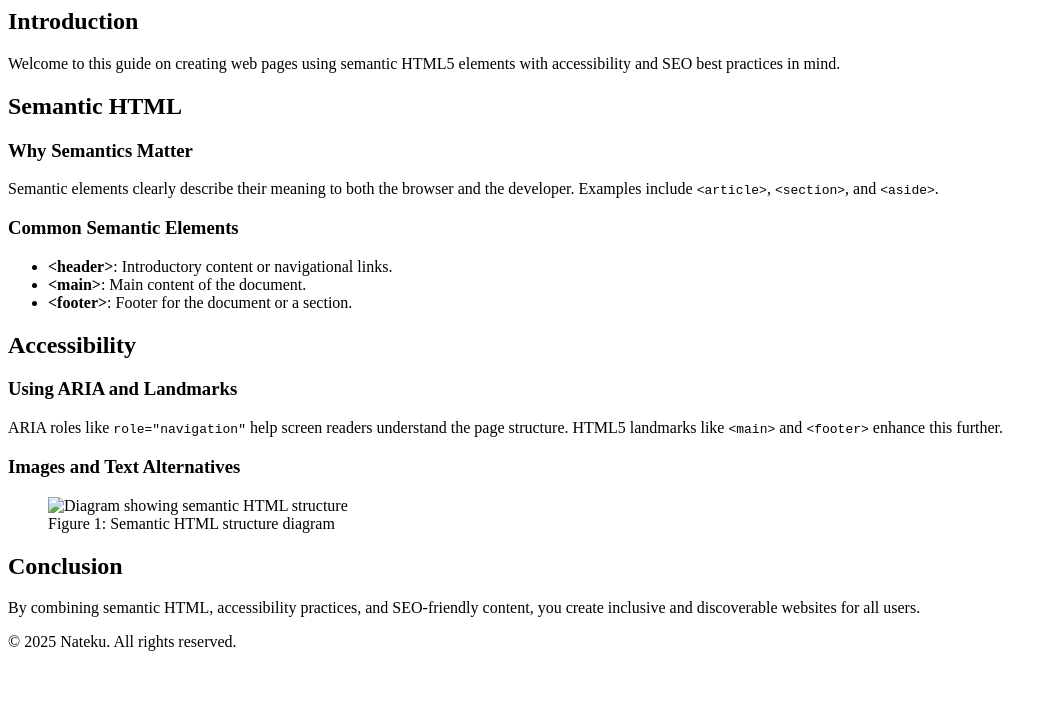
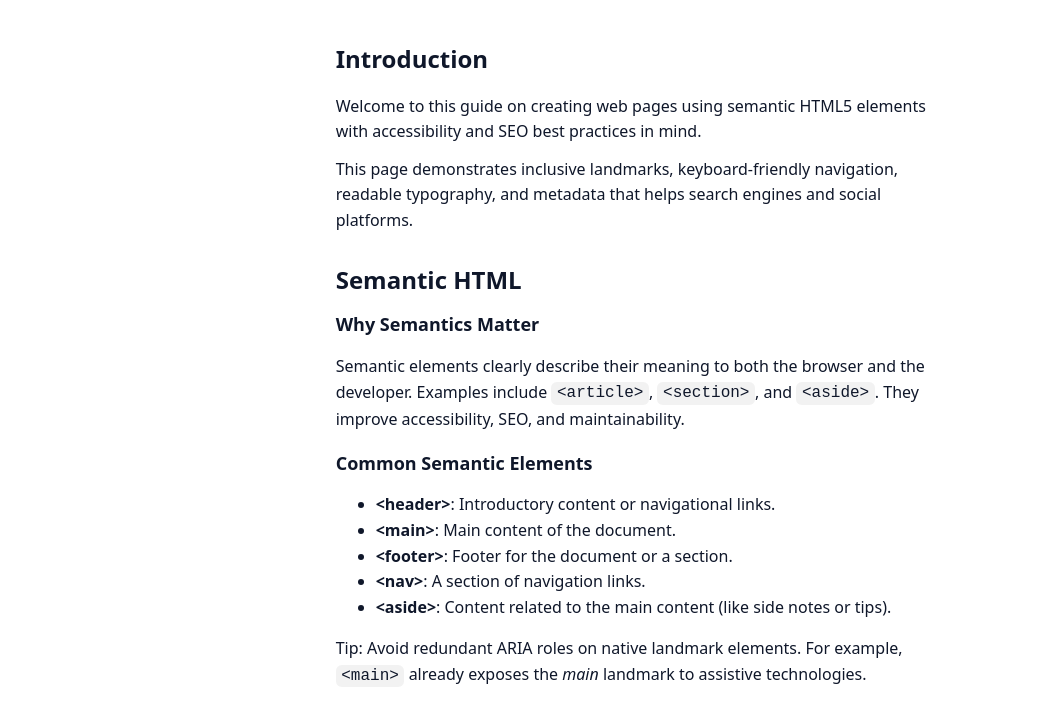
Before and after one commit to Fancy-nateku/joel, a plain HTML site: page web developmennt/assignment 1.1/index.html in a window 1280 px wide. Shown: the part 164-883 px from the top of the page, without its empty margins (0-1052 px from the left). Before the commit the page ends 831 px from the top, so only its background shows below. Drawn offline with Linux system fonts and the light colour scheme.

Commit message:
Update index.html

```diff
--- a/web developmennt/assignment 1.1/index.html
+++ b/web developmennt/assignment 1.1/index.html
@@ -1,103 +1,192 @@
 <!DOCTYPE html>
 <html lang="en">
   <head>
-    <meta charset="UTF-8" />
-    <meta name="viewport" content="width=device-width, initial-scale=1.0" />
-    <meta
-      name="description"
-      content="Learn the basics of semantic HTML, accessibility, and SEO-friendly web design."
-    />
-    <meta
-      name="keywords"
-      content="HTML5, semantic HTML, accessibility, SEO, web development"
-    />
-    <meta name="author" content="Your Name" />
+    <meta charset="utf-8" />
+    <meta name="viewport" content="width=device-width, initial-scale=1" />
+    <meta name="description" content="Learn the basics of semantic HTML, accessibility, and SEO-friendly web design." />
+    <meta name="keywords" content="HTML5, semantic HTML, accessibility, SEO, web development" />
+    <meta name="robots" content="index,follow" />
+    <meta name="theme-color" content="#0f172a" />
+
+    <!-- Open Graph -->
+    <meta property="og:type" content="website" />
+    <meta property="og:title" content="Semantic HTML and Accessibility Guide" />
+    <meta property="og:description" content="A concise, modern, SEO-friendly primer on semantic HTML and accessibility best practices." />
+    <meta property="og:image" content="semantic-html.png" />
+    <meta property="og:locale" content="en_US" />
+    <meta name="twitter:card" content="summary_large_image" />
+
+    <link rel="canonical" href="https://example.com/semantic-html-accessibility" />
+    <link rel="icon" href="favicon.ico" />
+
     <title>Semantic HTML and Accessibility</title>
+
+    <style>
+      /* ---------  Theme  --------- */
+      :root {
+        --bg: #ffffff;
+        --fg: #0f172a; /* slate-900 */
+        --muted: #475569; /* slate-600 */
+        --accent: #2563eb; /* blue-600 */
+        --surface: #f8fafc; /* slate-50 */
+        --ring: #94a3b8; /* slate-400 */
+      }
+      @media (prefers-color-scheme: dark) {
+        :root {
+          --bg: #0b1020;
+          --fg: #e5e7eb;
+          --muted: #cbd5e1;
+          --accent: #60a5fa;
+          --surface: #0f172a;
+          --ring: #334155;
+        }
+      }
+      * { box-sizing: border-box; }
+      html:focus-within { scroll-behavior: smooth; }
+      @media (prefers-reduced-motion: reduce) {
+        html:focus-within { scroll-behavior: auto; }
+        *, *::before, *::after { animation-duration: 0.01ms !important; animation-iteration-count: 1 !important; transition-duration: 0.01ms !important; }
+      }
+      body {
+        margin: 0; font: 16px/1.6 system-ui, -apple-system, Segoe UI, Roboto, Ubuntu, Cantarell, "Helvetica Neue", Arial, "Noto Sans", sans-serif;
+        color: var(--fg); background: var(--bg);
+      }
+      .container { max-width: 70ch; margin: 0 auto; padding: 1rem; }
+
+      /* --------- Accessibility --------- */
+      .skip-link {
+        position: absolute; left: 0; top: 0; transform: translateY(-120%);
+        background: var(--accent); color: #fff; padding: .5rem .75rem; border-radius: .5rem; z-index: 1000;
+      }
+      .skip-link:focus { transform: translateY(0); outline: none; }
+
+      a { color: var(--accent); }
+      a:focus-visible, button:focus-visible, [role="button"]:focus-visible { outline: 3px solid var(--accent); outline-offset: 2px; border-radius: .5rem; }
+
+      header {
+        background: var(--surface);
+        border-bottom: 1px solid var(--ring);
+      }
+      nav ul { list-style: none; margin: 0; padding: 0; display: flex; gap: .75rem; flex-wrap: wrap; }
+      nav a { display: inline-block; padding: .5rem .75rem; border-radius: .75rem; text-decoration: none; color: var(--fg); }
+      nav a[aria-current="true"], nav a:hover { background: var(--accent); color: #fff; }
+
+      h1, h2, h3 { line-height: 1.2; }
+      h1 { font-size: clamp(1.75rem, 2.5vw + 1rem, 2.25rem); margin: 0; }
+      h2 { margin-top: 2rem; font-size: 1.5rem; }
+      h3 { margin-top: 1.25rem; font-size: 1.125rem; }
+
+      main p { margin-block: .75rem; }
+      code { background: #0000000d; padding: .15rem .35rem; border-radius: .35rem; }
+      figure { margin: 1rem 0; }
+      figcaption { color: var(--muted); font-size: .95rem; }
+
+      footer {
+        margin-top: 3rem; padding: 1rem 0; border-top: 1px solid var(--ring); color: var(--muted);
+      }
+      .back-to-top { text-align: right; margin-top: 2rem; }
+    </style>
+
+    <!-- Structured -->
+    <script type="application/ld+json">
+      {
+        "@context": "https://schema.org",
+        "@type": "WebPage",
+        "name": "Semantic HTML and Accessibility",
+        "description": "Learn the basics of semantic HTML, accessibility, and SEO-friendly web design.",
+        "author": { "@type": "Person", "name": "Nateku" }
+      }
+    </script>
   </head>
   <body>
-    <header role="banner">
+    <a class="skip-link" href="#main">Skip to main content</a>
+
+    <header>
+      <div class="container" role="banner">
         <h1>Semantic HTML and Accessibility Guide</h1>
-      <nav role="navigation" aria-label="Main navigation">
+        <nav aria-label="Primary navigation">
           <ul>
-          <li><a href="#introduction">Introduction</a></li>
+            <li><a href="#introduction" aria-current="true">Introduction</a></li>
             <li><a href="#semantic">Semantic HTML</a></li>
             <li><a href="#accessibility">Accessibility</a></li>
             <li><a href="#conclusion">Conclusion</a></li>
           </ul>
         </nav>
+      </div>
     </header>
 
-    <main role="main">
-      <section id="introduction">
-        <h2>Introduction</h2>
+    <main id="main" class="container">
+      <section id="introduction" aria-labelledby="intro-title">
+        <h2 id="intro-title">Introduction</h2>
         <p>
-          Welcome to this guide on creating web pages using semantic HTML5
-          elements with accessibility and SEO best practices in mind.
+          Welcome to this guide on creating web pages using semantic HTML5 elements with accessibility and SEO best practices in mind.
+        </p>
+        <p>
+          This page demonstrates inclusive landmarks, keyboard-friendly navigation, readable typography, and metadata that helps search engines and social platforms.
         </p>
       </section>
 
-      <section id="semantic">
-        <h2>Semantic HTML</h2>
-        <article>
-          <h3>Why Semantics Matter</h3>
+      <section id="semantic" aria-labelledby="semantic-title">
+        <h2 id="semantic-title">Semantic HTML</h2>
+
+        <article aria-labelledby="why-semantics">
+          <h3 id="why-semantics">Why Semantics Matter</h3>
           <p>
-            Semantic elements clearly describe their meaning to both the browser
-            and the developer. Examples include <code>&lt;article&gt;</code>,
-            <code>&lt;section&gt;</code>, and <code>&lt;aside&gt;</code>.
+            Semantic elements clearly describe their meaning to both the browser and the developer. Examples include <code>&lt;article&gt;</code>,
+            <code>&lt;section&gt;</code>, and <code>&lt;aside&gt;</code>. They improve accessibility, SEO, and maintainability.
           </p>
         </article>
-        <article>
-          <h3>Common Semantic Elements</h3>
+
+        <article aria-labelledby="common-elements">
+          <h3 id="common-elements">Common Semantic Elements</h3>
           <ul>
-            <li>
-              <strong>&lt;header&gt;</strong>: Introductory content or
-              navigational links.
-            </li>
-            <li>
-              <strong>&lt;main&gt;</strong>: Main content of the document.
-            </li>
-            <li>
-              <strong>&lt;footer&gt;</strong>: Footer for the document or a
-              section.
-            </li>
+            <li><strong>&lt;header&gt;</strong>: Introductory content or navigational links.</li>
+            <li><strong>&lt;main&gt;</strong>: Main content of the document.</li>
+            <li><strong>&lt;footer&gt;</strong>: Footer for the document or a section.</li>
+            <li><strong>&lt;nav&gt;</strong>: A section of navigation links.</li>
+            <li><strong>&lt;aside&gt;</strong>: Content related to the main content (like side notes or tips).</li>
           </ul>
         </article>
+
+        <aside aria-label="Pro tip">
+          <p>
+            Tip: Avoid redundant ARIA roles on native landmark elements. For example, <code>&lt;main&gt;</code> already exposes the <em>main</em> landmark to assistive technologies.
+          </p>
+        </aside>
       </section>
 
-      <section id="accessibility">
-        <h2>Accessibility</h2>
-        <article>
-          <h3>Using ARIA and Landmarks</h3>
+      <section id="accessibility" aria-labelledby="a11y-title">
+        <h2 id="a11y-title">Accessibility</h2>
+
+        <article aria-labelledby="aria-landmarks">
+          <h3 id="aria-landmarks">Using ARIA and Landmarks</h3>
           <p>
-            ARIA roles like <code>role="navigation"</code> help screen readers
-            understand the page structure. HTML5 landmarks like
-            <code>&lt;main&gt;</code> and <code>&lt;footer&gt;</code> enhance
-            this further.
+            Prefer semantic HTML first, then add ARIA only when necessary. Landmarks like <code>&lt;header&gt;</code>, <code>&lt;nav&gt;</code>, <code>&lt;main&gt;</code>, and <code>&lt;footer&gt;</code> help screen reader users navigate quickly.
           </p>
         </article>
-        <article>
-          <h3>Images and Text Alternatives</h3>
+
+        <article aria-labelledby="images-text-alt">
+          <h3 id="images-text-alt">Images and Text Alternatives</h3>
           <figure>
-            <img
-              src="semantic-html.png"
-              alt="Diagram showing semantic HTML structure"
-            />
+            <img src="semantic-html.png" width="1200" height="630" alt="Diagram showing a page structured with header, navigation, main, sections, and footer." loading="lazy" decoding="async" />
             <figcaption>Figure 1: Semantic HTML structure diagram</figcaption>
           </figure>
         </article>
       </section>
 
-      <section id="conclusion">
-        <h2>Conclusion</h2>
+      <section id="conclusion" aria-labelledby="conclusion-title">
+        <h2 id="conclusion-title">Conclusion</h2>
         <p>
-          By combining semantic HTML, accessibility practices, and SEO-friendly
-          content, you create inclusive and discoverable websites for all users.
+          By combining semantic HTML, accessibility practices, and SEO-friendly content, you create inclusive and discoverable websites for all users.
         </p>
+        <div class="back-to-top"><a href="#top" onclick="window.scrollTo({top:0,behavior:'smooth'})" role="button">Back to top ↑</a></div>
       </section>
     </main>
 
-    <footer role="contentinfo">
-      <p>&copy; 2025 Nateku. All rights reserved.</p>
+    <footer class="container" role="contentinfo">
+      <p>&copy; <time datetime="2025">2025</time> Fancy Nateku. All rights reserved.</p>
+      <p><small>Built with semantic HTML, inclusive design, and zero JavaScript dependencies.</small></p>
+      <noscript><p><small>JavaScript is disabled. All content remains fully usable.</small></p></noscript>
     </footer>
   </body>
 </html>
```
Lines whose indentation alone changed are shown as unchanged.
